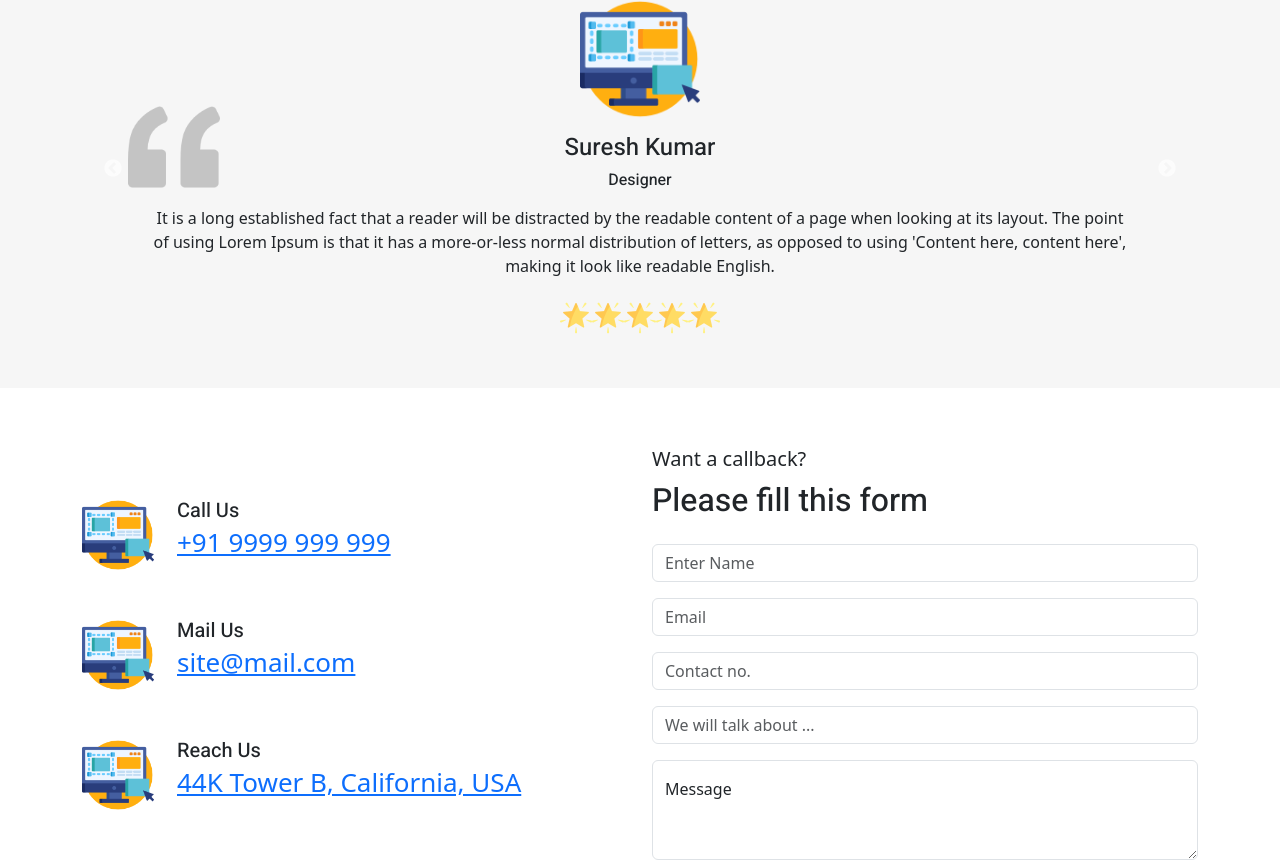
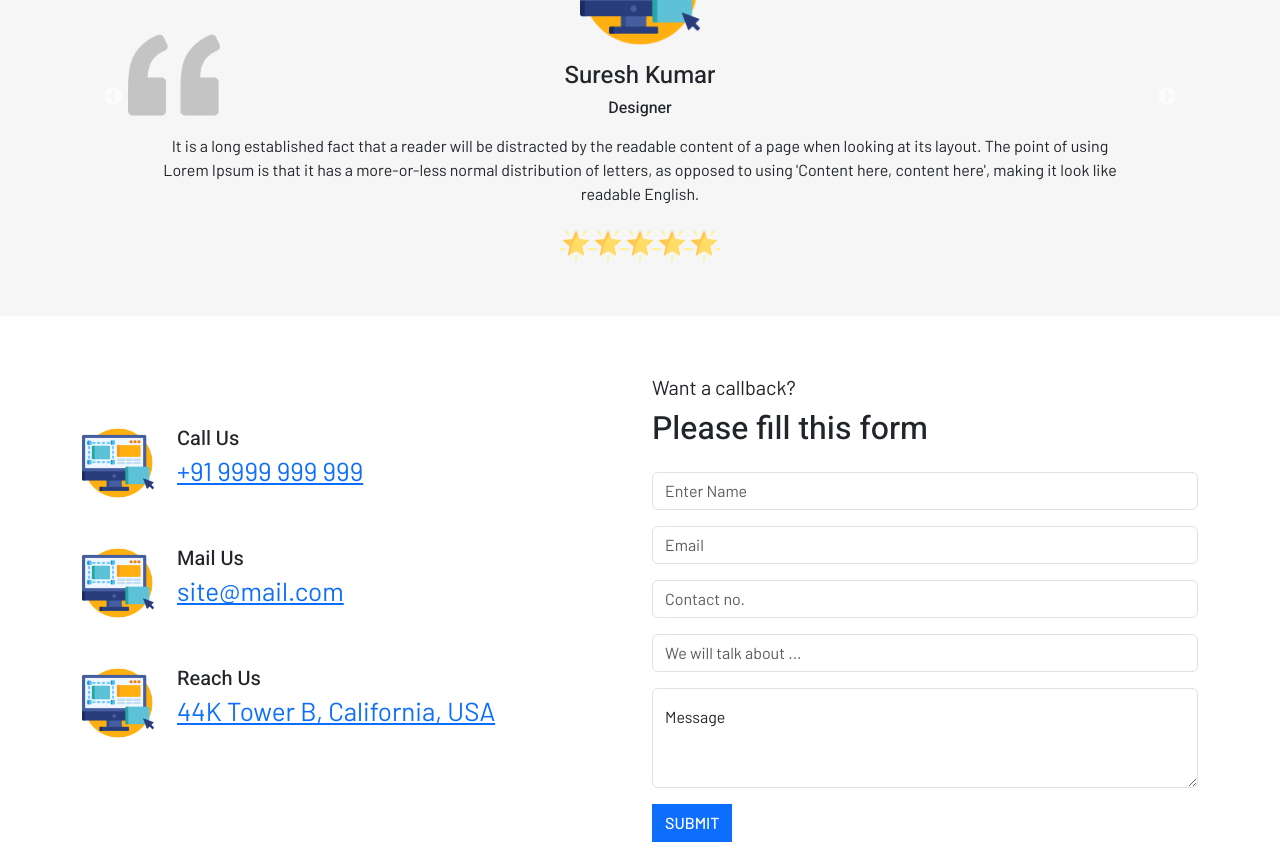
Before and after one commit to MdFarzan/Bizreact, a React (Create React App) app: page / in a window 1280 px wide. Shown: the part 2560-3420 px from the top of the page. Built offline with nearby package versions, Linux system fonts and the light colour scheme.

Commit message:
class error removed appearing in console

```diff
--- a/src/App.css
+++ b/src/App.css
@@ -1,11 +1,11 @@
 @import url('https://fonts.googleapis.com/css2?family=Barlow:ital,wght@0,400;0,500;0,700;1,500&family=Heebo:wght@300;400;500&display=swap');
 
 body{
-  font-family: 'Barlow', sans-serif;
+  font-family: 'Barlow', sans-serif !important;
 }
 
 h1, h2, h3, h4, h5, h6{
-  font-family: 'Heebo', sans-serif;
+  font-family: 'Heebo', sans-serif !important;
 }
 
 .App {
--- a/src/components/CTA.js
+++ b/src/components/CTA.js
@@ -3,7 +3,7 @@ import "./CTA.css";
 import ContactForm from "./ContactForm";
 import LeftTitle from "./LeftTitle";
 
-export default function CTA(){
+export default function CTA() {
   return (
     <section className="mt-2 py-4 py-lg-5 cta">
       <Container>
@@ -12,35 +12,68 @@ export default function CTA(){
             <Row>
               <Col md={12} className="mb-5">
                 <Row>
-                            <Col md="2"><span class="icon d-block"><img className="img-fluid" src="services/ux.png" alt="icon" /></span></Col>
+                  <Col md="2">
+                    <span className="icon d-block">
+                      <img
+                        className="img-fluid"
+                        src="services/ux.png"
+                        alt="icon"
+                      />
+                    </span>
+                  </Col>
                   <Col md="9">
                     <h5 className="mb-0">Call Us</h5>
-                            <a class="heading" href="tel:+91 9999 999 999">+91 9999 999 999</a>
+                    <a className="heading" href="tel:+91 9999 999 999">
+                      +91 9999 999 999
+                    </a>
                   </Col>
                 </Row>
               </Col>
               <Col md={12} className="mb-5">
                 <Row>
-                            <Col md="2"><span class="icon d-block"><img className="img-fluid" src="services/ux.png" alt="icon" /></span></Col>
+                  <Col md="2">
+                    <span className="icon d-block">
+                      <img
+                        className="img-fluid"
+                        src="services/ux.png"
+                        alt="icon"
+                      />
+                    </span>
+                  </Col>
                   <Col md="9">
                     <h5 className="mb-0">Mail Us</h5>
-                            <a class="heading" href="mail:site@mail.com">site@mail.com</a>
+                    <a className="heading" href="mail:site@mail.com">
+                      site@mail.com
+                    </a>
                   </Col>
                 </Row>
               </Col>
               <Col md={12} className="mb-5">
                 <Row>
-                            <Col md="2"><span class="icon d-block"><img className="img-fluid" src="services/ux.png" alt="icon" /></span></Col>
+                  <Col md="2">
+                    <span className="icon d-block">
+                      <img
+                        className="img-fluid"
+                        src="services/ux.png"
+                        alt="icon"
+                      />
+                    </span>
+                  </Col>
                   <Col md="9">
                     <h5 className="mb-0">Reach Us</h5>
-                            <a class="heading" href="tel:+91 9999 999 999">44K Tower B, California, USA</a>
+                    <a className="heading" href="tel:+91 9999 999 999">
+                      44K Tower B, California, USA
+                    </a>
                   </Col>
                 </Row>
               </Col>
             </Row>
           </Col>
-            <Col md="6" lg="6" >
-            <LeftTitle title="Please fill this form" subtitle="Want a callback?"></LeftTitle>
+          <Col md="6" lg="6">
+            <LeftTitle
+              title="Please fill this form"
+              subtitle="Want a callback?"
+            ></LeftTitle>
             <div className="mt-4">
               <ContactForm />
             </div>
@@ -48,5 +81,5 @@ export default function CTA(){
         </Row>
       </Container>
     </section>
-    )
+  );
 }
--- a/src/components/TestimonialSlider.js
+++ b/src/components/TestimonialSlider.js
@@ -3,7 +3,7 @@ import { Row } from "react-bootstrap";
 import Slider from "react-slick";
 import "slick-carousel/slick/slick.css";
 import "slick-carousel/slick/slick-theme.css";
-import './TestimonialSlider.css';
+import "./TestimonialSlider.css";
 
 export default class TestimonialSlider extends Component {
   render() {
@@ -13,23 +13,30 @@ export default class TestimonialSlider extends Component {
       speed: 500,
       slidesToShow: 1,
       slidesToScroll: 1,
-      autoPlay: true
+      autoPlay: true,
     };
 
     return (
-        <section className="mt-2 py-4 py-lg-5" style={{background:'#f6f6f6'}}>
+      <section className="mt-2 py-4 py-lg-5" style={{ background: "#f6f6f6" }}>
         <div className="testimonial-wrap position-relative">
-        <img src="testimonial/left-quote.png"  className="position-absolute quote"/>
+          <img
+            src="testimonial/left-quote.png"
+            className="position-absolute quote"
+          />
           <Slider {...settings}>
             <div className="w-100">
-            <div class="test-header text-center">
-                <div class="avtar-wrap text-center">
+              <div className="test-header text-center">
+                <div className="avtar-wrap text-center">
                   <img src="services/ux.png" className="img-fluid mx-auto" />
                 </div>
                 <h4>Suresh Kumar</h4>
                 <h6>Designer</h6>
-                <p class="mt-3 px-3 px-md-4">
-                It is a long established fact that a reader will be distracted by the readable content of a page when looking at its layout. The point of using Lorem Ipsum is that it has a more-or-less normal distribution of letters, as opposed to using 'Content here, content here', making it look like readable English.
+                <p className="mt-3 px-3 px-md-4">
+                  It is a long established fact that a reader will be distracted
+                  by the readable content of a page when looking at its layout.
+                  The point of using Lorem Ipsum is that it has a more-or-less
+                  normal distribution of letters, as opposed to using 'Content
+                  here, content here', making it look like readable English.
                 </p>
                 <div className="star-rating d-flex justify-content-center mt-4">
                   <img src="testimonial/star.png" className="star-rating" />
@@ -41,14 +48,18 @@ export default class TestimonialSlider extends Component {
               </div>
             </div>
             <div className="w-100">
-            <div class="test-header text-center">
-                <div class="avtar-wrap text-center">
+              <div className="test-header text-center">
+                <div className="avtar-wrap text-center">
                   <img src="services/ux.png" className="img-fluid mx-auto" />
                 </div>
                 <h4>Suresh Kumar</h4>
                 <h6>Designer</h6>
-                <p class="mt-3 px-3 px-md-4">
-                It is a long established fact that a reader will be distracted by the readable content of a page when looking at its layout. The point of using Lorem Ipsum is that it has a more-or-less normal distribution of letters, as opposed to using 'Content here, content here', making it look like readable English.
+                <p className="mt-3 px-3 px-md-4">
+                  It is a long established fact that a reader will be distracted
+                  by the readable content of a page when looking at its layout.
+                  The point of using Lorem Ipsum is that it has a more-or-less
+                  normal distribution of letters, as opposed to using 'Content
+                  here, content here', making it look like readable English.
                 </p>
                 <div className="star-rating d-flex justify-content-center mt-4">
                   <img src="testimonial/star.png" className="star-rating" />
@@ -60,14 +71,18 @@ export default class TestimonialSlider extends Component {
               </div>
             </div>
             <div className="w-100">
-            <div class="test-header text-center">
-                <div class="avtar-wrap text-center">
+              <div className="test-header text-center">
+                <div className="avtar-wrap text-center">
                   <img src="services/ux.png" className="img-fluid mx-auto" />
                 </div>
                 <h4>Suresh Kumar</h4>
                 <h6>Designer</h6>
-                <p class="mt-3 px-3 px-md-4">
-                It is a long established fact that a reader will be distracted by the readable content of a page when looking at its layout. The point of using Lorem Ipsum is that it has a more-or-less normal distribution of letters, as opposed to using 'Content here, content here', making it look like readable English.
+                <p className="mt-3 px-3 px-md-4">
+                  It is a long established fact that a reader will be distracted
+                  by the readable content of a page when looking at its layout.
+                  The point of using Lorem Ipsum is that it has a more-or-less
+                  normal distribution of letters, as opposed to using 'Content
+                  here, content here', making it look like readable English.
                 </p>
                 <div className="star-rating d-flex justify-content-center mt-4">
                   <img src="testimonial/star.png" className="star-rating" />
@@ -79,14 +94,18 @@ export default class TestimonialSlider extends Component {
               </div>
             </div>
             <div className="w-100">
-            <div class="test-header text-center">
-                <div class="avtar-wrap text-center">
+              <div className="test-header text-center">
+                <div className="avtar-wrap text-center">
                   <img src="services/ux.png" className="img-fluid mx-auto" />
                 </div>
                 <h4>Suresh Kumar</h4>
                 <h6>Designer</h6>
-                <p class="mt-3 px-3 px-md-4">
-                It is a long established fact that a reader will be distracted by the readable content of a page when looking at its layout. The point of using Lorem Ipsum is that it has a more-or-less normal distribution of letters, as opposed to using 'Content here, content here', making it look like readable English.
+                <p className="mt-3 px-3 px-md-4">
+                  It is a long established fact that a reader will be distracted
+                  by the readable content of a page when looking at its layout.
+                  The point of using Lorem Ipsum is that it has a more-or-less
+                  normal distribution of letters, as opposed to using 'Content
+                  here, content here', making it look like readable English.
                 </p>
                 <div className="star-rating d-flex justify-content-center mt-4">
                   <img src="testimonial/star.png" className="star-rating" />
@@ -98,14 +117,18 @@ export default class TestimonialSlider extends Component {
               </div>
             </div>
             <div className="w-100">
-            <div class="test-header text-center">
-                <div class="avtar-wrap text-center">
+              <div className="test-header text-center">
+                <div className="avtar-wrap text-center">
                   <img src="services/ux.png" className="img-fluid mx-auto" />
                 </div>
                 <h4>Suresh Kumar</h4>
                 <h6>Designer</h6>
-                <p class="mt-3 px-3 px-md-4">
-                It is a long established fact that a reader will be distracted by the readable content of a page when looking at its layout. The point of using Lorem Ipsum is that it has a more-or-less normal distribution of letters, as opposed to using 'Content here, content here', making it look like readable English.
+                <p className="mt-3 px-3 px-md-4">
+                  It is a long established fact that a reader will be distracted
+                  by the readable content of a page when looking at its layout.
+                  The point of using Lorem Ipsum is that it has a more-or-less
+                  normal distribution of letters, as opposed to using 'Content
+                  here, content here', making it look like readable English.
                 </p>
                 <div className="star-rating d-flex justify-content-center mt-4">
                   <img src="testimonial/star.png" className="star-rating" />
@@ -116,7 +139,6 @@ export default class TestimonialSlider extends Component {
                 </div>
               </div>
             </div>
-
           </Slider>
         </div>
       </section>
```
Also changed, not shown: src/components/SingleFact.js (+13 -8 lines). Lines whose indentation alone changed are shown as unchanged.
